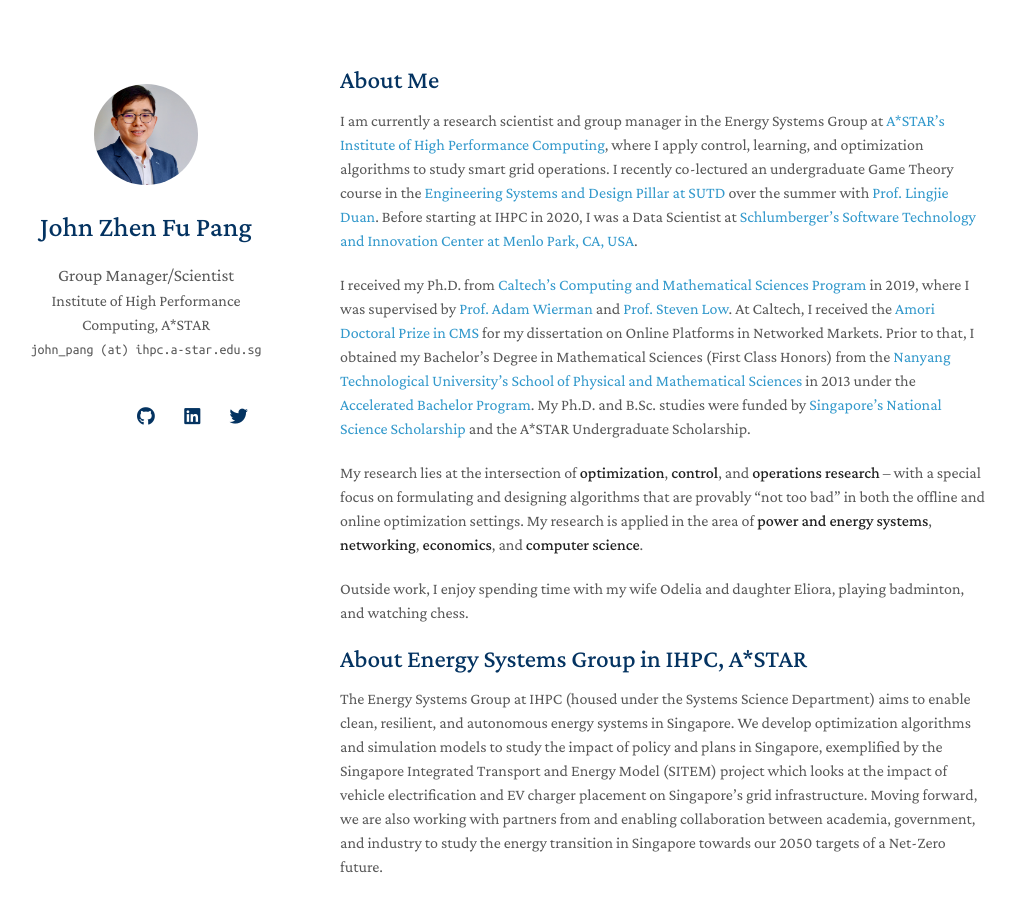
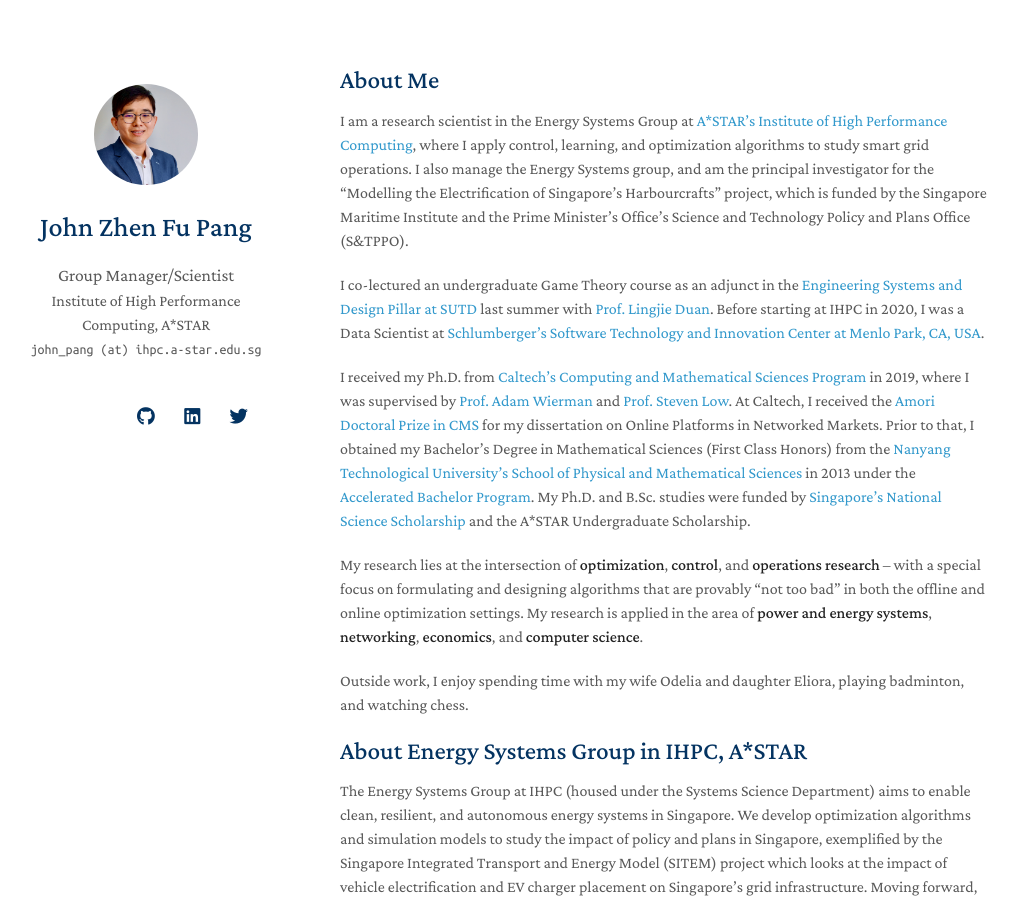
Before and after one commit to j-pang/j-pang.github.io, a Jekyll site: the page built from index.md, in a window 1280 px wide and 900 px high. Shown: the whole window, without its empty margins (130-1147 px from the left). Built offline with Jekyll 4.4.1, drawn with Linux system fonts in a browser that asks for light colours; nearby versions of some CDN libraries; a style sheet for code colours, icons or effects is not loaded; our own code applies the rules of GitHub Pages for plain Markdown files.

Commit message:
Update index.md

```diff
--- a/index.md
+++ b/index.md
@@ -4,7 +4,9 @@ layout: homepage
 
 ## About Me
 
-I am currently a research scientist and group manager in the Energy Systems Group at [A\*STAR's Institute of High Performance Computing](https://www.a-star.edu.sg/ihpc), where I apply control, learning, and optimization algorithms to study smart grid operations. I recently co-lectured an undergraduate Game Theory course in the [Engineering Systems and Design Pillar at SUTD](https://esd.sutd.edu.sg/) over the summer with [Prof. Lingjie Duan](https://esd.sutd.edu.sg/people/faculty/lingjie-duan). Before starting at IHPC in 2020, I was a Data Scientist at [Schlumberger's Software Technology and Innovation Center at Menlo Park, CA, USA](https://www.slb.com/).
+I am a research scientist in the Energy Systems Group at [A\*STAR's Institute of High Performance Computing](https://www.a-star.edu.sg/ihpc), where I apply control, learning, and optimization algorithms to study smart grid operations. I also manage the Energy Systems group, and am the principal investigator for the "Modelling the Electrification of Singapore's Harbourcrafts" project, which is funded by the Singapore Maritime Institute and the Prime Minister's Office's Science and Technology Policy and Plans Office (S&TPPO).
+
+I co-lectured an undergraduate Game Theory course as an adjunct in the [Engineering Systems and Design Pillar at SUTD](https://esd.sutd.edu.sg/) last summer with [Prof. Lingjie Duan](https://esd.sutd.edu.sg/people/faculty/lingjie-duan). Before starting at IHPC in 2020, I was a Data Scientist at [Schlumberger's Software Technology and Innovation Center at Menlo Park, CA, USA](https://www.slb.com/).
 
 I received my Ph.D. from [Caltech's Computing and Mathematical Sciences Program](https://www.cms.caltech.edu/) in 2019, where I was supervised by [Prof. Adam Wierman](https://adamwierman.com/) and [Prof. Steven Low](http://netlab.caltech.edu/). At Caltech, I received the [Amori Doctoral Prize in CMS](https://www.cms.caltech.edu/academics/honors) for my dissertation on Online Platforms in Networked Markets. Prior to that, I obtained my Bachelor's Degree in Mathematical Sciences (First Class Honors) from the [Nanyang Technological University's School of Physical and Mathematical Sciences](https://www.ntu.edu.sg/spms) in 2013 under the [Accelerated Bachelor Program](https://www.ntu.edu.sg/cee/current-students/undergraduate/accelerated-bachelor-programme-(abp)). My Ph.D. and B.Sc. studies were funded by [Singapore's National Science Scholarship](https://www.a-star.edu.sg/Scholarships/for-graduate-studies/national-science-scholarship-phd) and the A\*STAR Undergraduate Scholarship.
 
```
